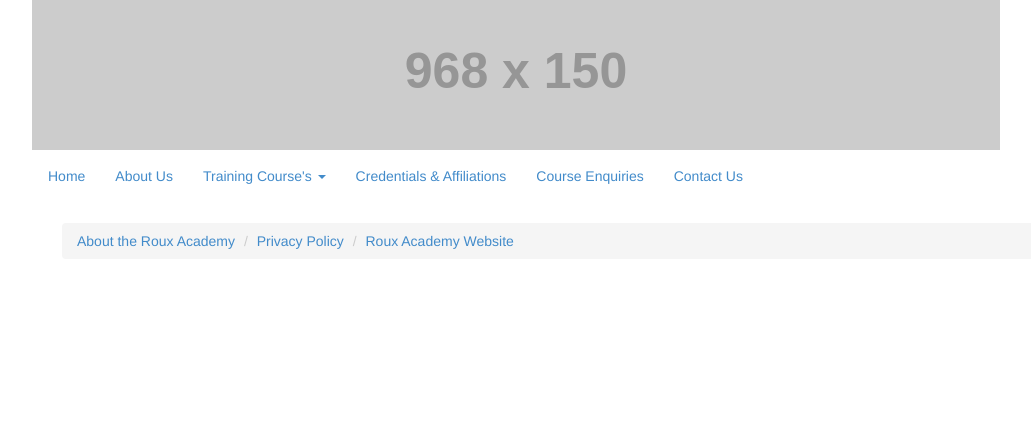
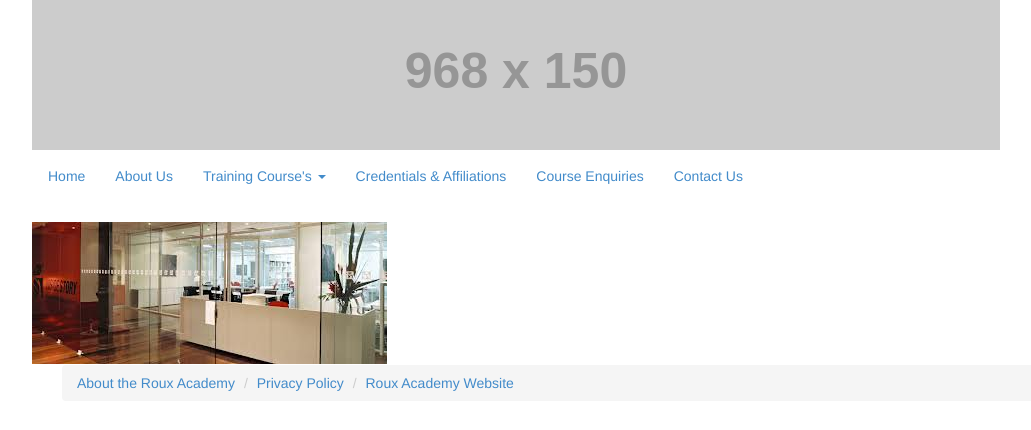
Before and after one commit to cbolt32/NickStubbs, a PHP site: page / in a window 1280 px wide. Shown: the top 430 px of the page, without its empty margins (23-1054 px from the left). Run offline with PHP 8.4, Linux system fonts and the light colour scheme; grey boxes labelled with a size stand in for pictures from a placeholder-image service; some libraries are stand-ins or nearby versions; some web fonts are replaced.

Commit message:
Started Carousel

```diff
--- a/Contact.php
+++ b/Contact.php
@@ -19,6 +19,7 @@
     <section class="container">
         <div class="content row">
             <?php include "_/components/php/header.php"; ?>
+            <?php include "_/components/php/snipet-carousel.php"; ?>
             <section class="main col col-lg-8">
             </section><!--main content-->
             <section class="sidebar col col-lg-4">
--- /dev/null
+++ b/_/Components/PHP/snippet-carousel.php
@@ -0,0 +1,6 @@
+<div id ="mainCarousel">
+    <section class="carousel-inner">
+        <div class="active item"><img src="_/img/carousel/office.jpeg" alt="First Aid"/>
+        </div>
+    </section>
+</div>
--- a/index.php
+++ b/index.php
@@ -19,6 +19,7 @@
     <section class="container">
         <div class="content row">
             <?php include "_/components/php/header.php"; ?>
+            <?php include "_/components/php/snippet-carousel.php"; ?>
             <section class="main col col-lg-8">
 
             </section><!--main content-->
```
Also changed, not shown: _/img/carousel/office.jpeg (added), _/img/carousel/safety.jpeg (added).
